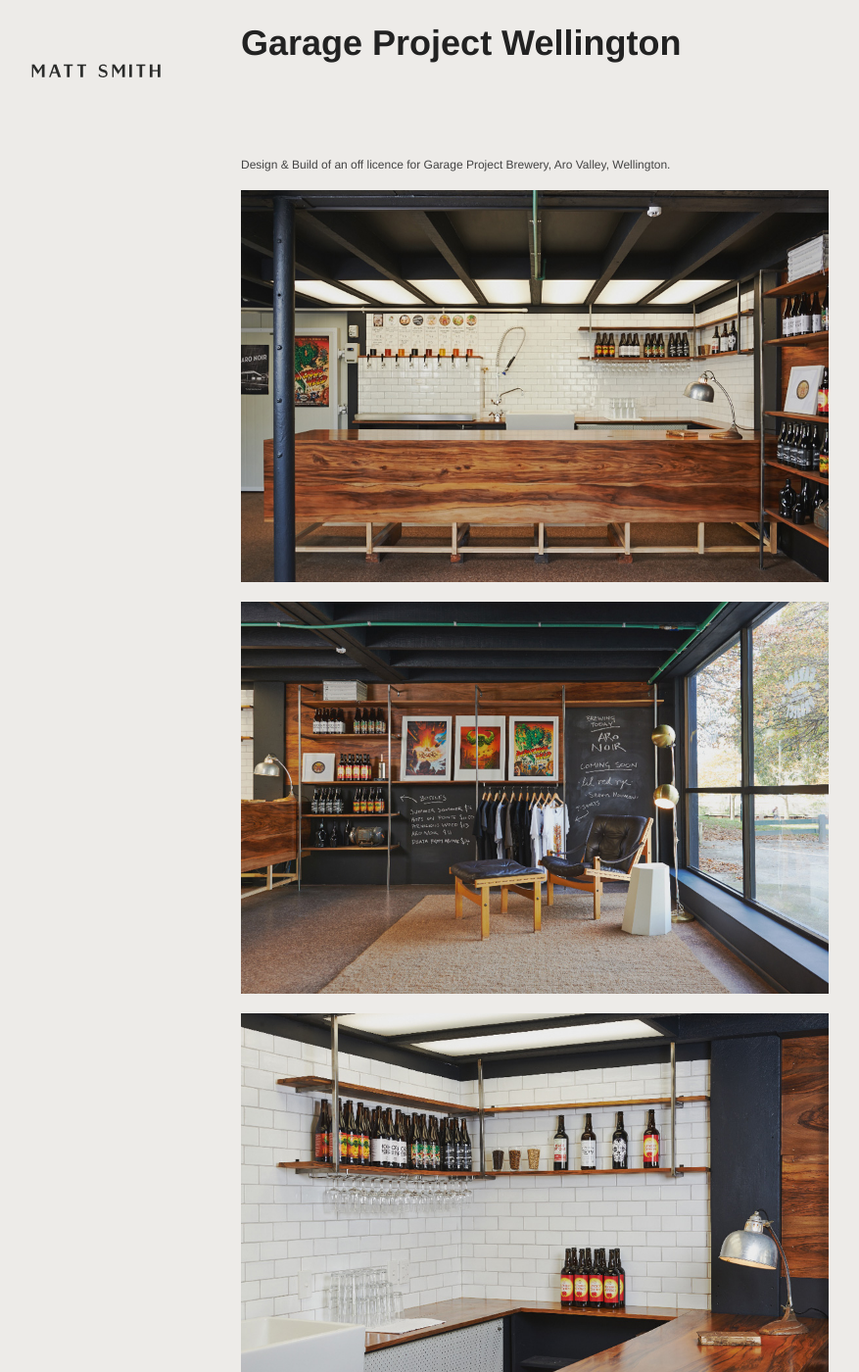
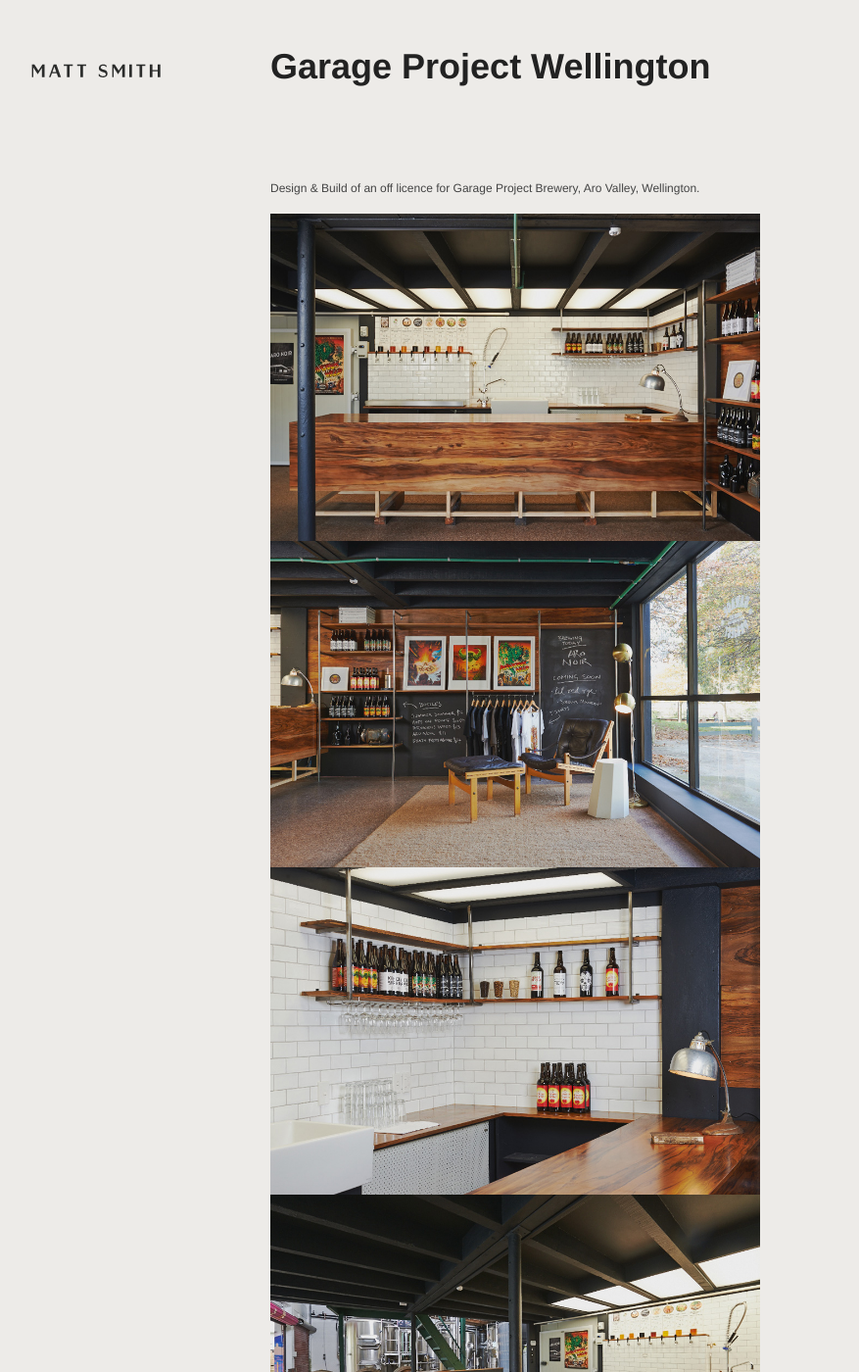
Before and after one commit to studiomattsmith/studiomattsmith.github.io, a Jekyll site: the page built from _posts/2013-05-30-garage.md, in a window 1280 px wide and 1400 px high. Shown: the whole window at 98% size, without its empty margins (30-907 px from the left). Built offline with Jekyll 4.4.1, drawn with Linux system fonts in a browser that asks for light colours.

Commit message:
Update style.css

```diff
--- a/assets/css/style.css
+++ b/assets/css/style.css
@@ -2503,7 +2503,7 @@
   left: 20%;
   top: 0px;
   right: 0px;
-  margin: 26px 20px;
+  margin: 50px 50px;
 }
 @media (min-width: 0px) and (max-width: 767px) {
   /* line 1, ../_scss/page-specific/_project.scss */
@@ -2579,12 +2579,12 @@
 /* line 60, ../_scss/page-specific/_project.scss */
 #project img {
   display: block;
-  max-width: 600px;
+  max-width: 500px;
 }
 /* line 64, ../_scss/page-specific/_project.scss */
 #project .image {
-  max-width: 600px;
-  margin: 0px 0px 20px 0px;
+  max-width: 500px;
+  margin: 0px 0px 0px 0px;
 }
 /* line 68, ../_scss/page-specific/_project.scss */
 #project .video {
```
